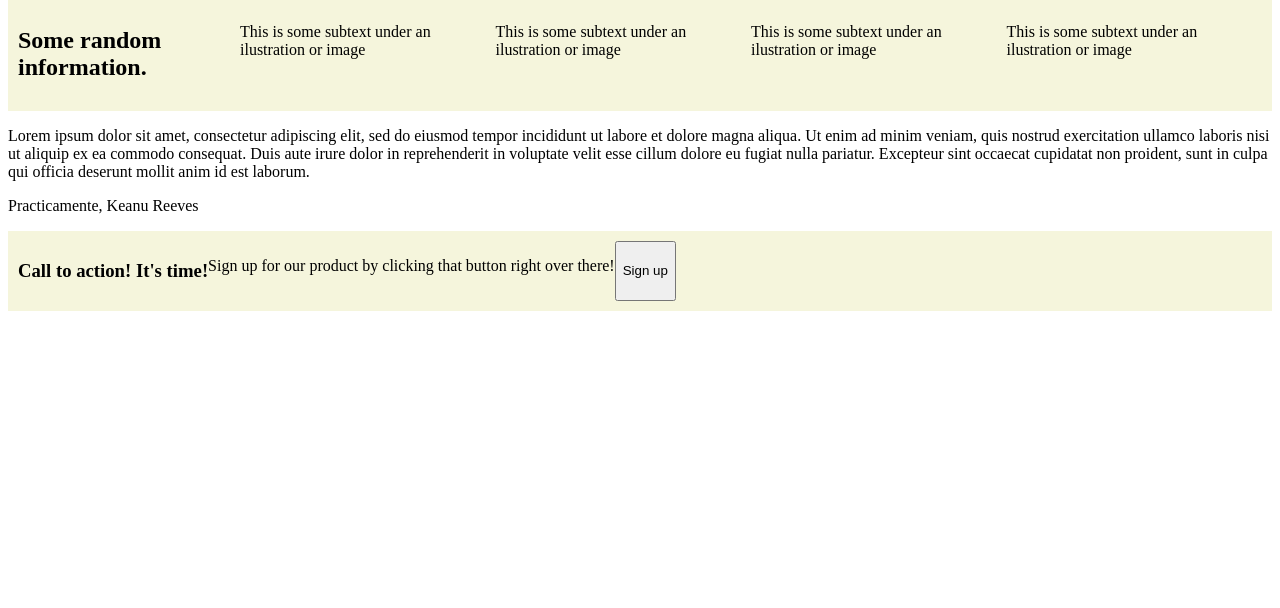
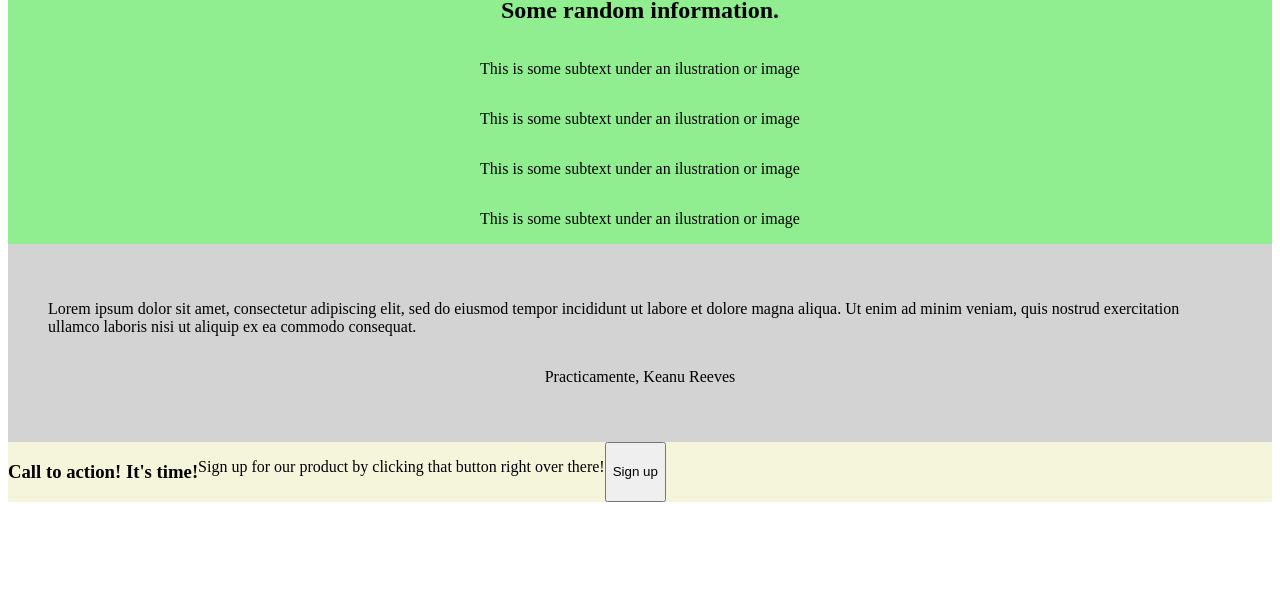
Before and after one commit to ricardomorataya/landing_page, a plain HTML site: page index.html in a window 1280 px wide. Shown: the part 192-800 px from the top of the page. Drawn offline with Linux system fonts and the light colour scheme.

Commit message:
Edit index.html and style.css

```diff
--- a/index.html
+++ b/index.html
@@ -22,18 +22,20 @@
     <button>Sing up</button>
 
 <!--SECTION II!-->
-<section class="flex-container">
+<section class="flex-container-random-info">
     <h1>Some random information.</h1>
     <p>This is some subtext under an ilustration or image</p>
     <p>This is some subtext under an ilustration or image</p>
     <p>This is some subtext under an ilustration or image</p>
     <p>This is some subtext under an ilustration or image</p>
 </section>
+
 <!--SECTION III!-->
-
-    <p>Lorem ipsum dolor sit amet, consectetur adipiscing elit, sed do eiusmod tempor incididunt ut labore et dolore magna aliqua. Ut enim ad minim veniam, quis nostrud exercitation ullamco laboris nisi ut aliquip ex ea commodo consequat. Duis aute irure dolor in reprehenderit in voluptate velit esse cillum dolore eu fugiat nulla pariatur. Excepteur sint occaecat cupidatat non proident, sunt in culpa qui officia deserunt mollit anim id est laborum.</p>
+<section class="flex-container-testimonial">
+    <p>Lorem ipsum dolor sit amet, consectetur adipiscing elit, sed do eiusmod tempor incididunt ut labore et dolore magna aliqua. Ut enim ad minim veniam, quis nostrud exercitation ullamco laboris nisi ut aliquip ex ea commodo consequat.</p>
 
     <p>Practicamente, Keanu Reeves</p>
+</section>
 
 <!--SECTION IV!-->
 <section class="flex-container">
--- a/style.css
+++ b/style.css
@@ -1,10 +1,25 @@
 .flex-container {
+    display: flex;
     background-color: beige;
-    padding: 10px;
-    display: flex;
+    flex-wrap: wrap;
+    flex-direction: row;
 }
 
 .p-header {
-    padding: 5px;
-    margin: 10px;
+
+   }
+
+.flex-container-random-info {
+    display: flex;
+    background-color: lightgreen;
+    align-items: center;
+    flex-direction: column;
 }
+
+.flex-container-testimonial {
+    background-color:lightgray;
+    display: flex;
+    align-items: center;
+    padding: 40px;
+    flex-direction: column;
+}
```
